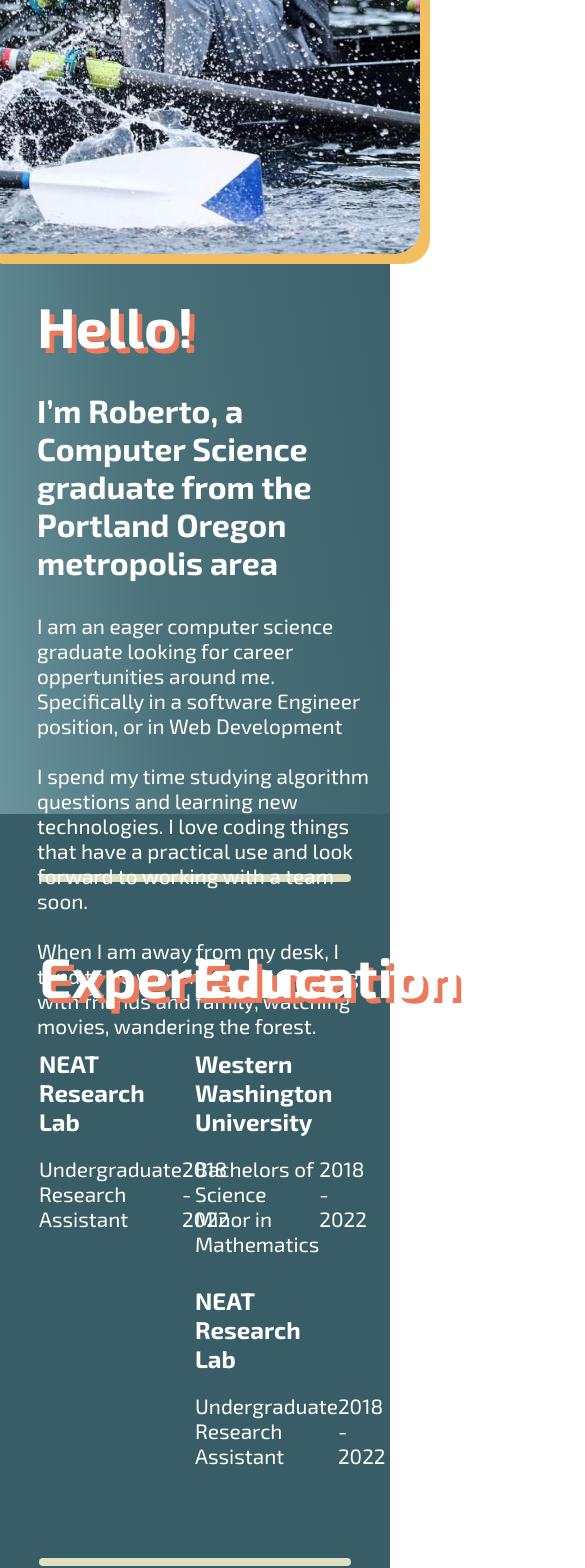
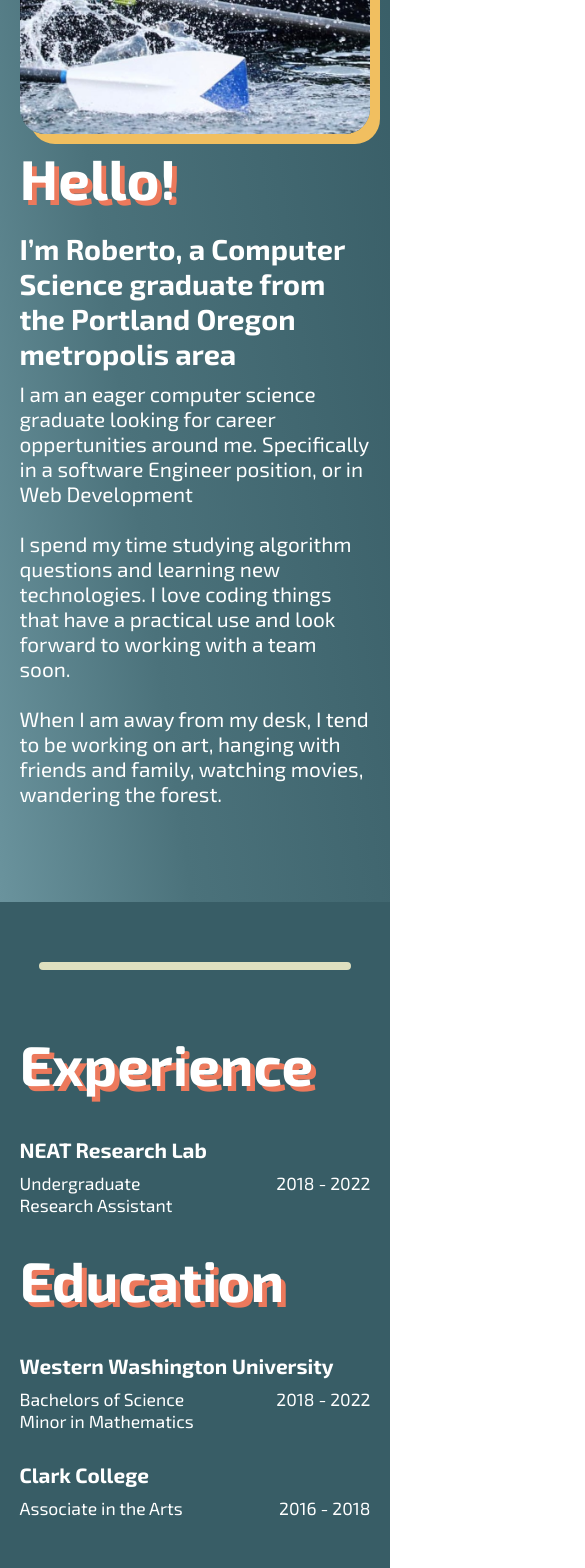
Before and after one commit to kneetoe/robertoepalma.com, a Next.js app: page /about in a window 390 px wide. Shown: the part 300-1868 px from the top of the page, 585 px wide, since content can reach past the window. Built offline with nearby package versions, Linux system fonts and the light colour scheme.

Commit message:
about page optimized for mobile

```diff
--- a/pages/about.js
+++ b/pages/about.js
@@ -72,13 +72,13 @@ const about = () => {
                     </div>
                 </div>
 
-                <span>NEAT Research Lab</span>
+                <span>Clark College</span>
                 <div className= {aboutStyle.major_date}>
                     <div className = {aboutStyle.major}>
-                        Undergraduate Research Assistant
+                    Associate in the Arts
                     </div>
                     <div className = {aboutStyle.job_date}>
-                        2018 - 2022
+                        2016 - 2018
                     </div>
                 </div>
             </div>
@@ -100,7 +100,7 @@ const about = () => {
 
                 <img src='/images/pageDiagram.png'></img>
 
-                <div className={treeStyle.tree}>
+                <div className={treeStyle.tree + " " + aboutStyle.treeList}>
                     <ul>
                         <li>
                             <a href="#">App.js</a>
@@ -165,6 +165,10 @@ const about = () => {
 
             </div>
 
+            <p className={aboutStyle.mobile}>
+                To view this diagram in access this page on a non-mobile device.
+            </p>
+
             <p>This website was built using the Next.js which is a React Framework that is
                 rising in popularity. Learn about some of the components that I used on each
                  website</p>
--- a/styles/About.module.scss
+++ b/styles/About.module.scss
@@ -79,6 +79,7 @@
         border: 4px solid #DFE0C0;
         border-radius: 25px;
         margin: 60px auto;
+        background-color: #DFE0C0;
 
 
     }
@@ -189,6 +190,7 @@
 
 @media screen and (max-width:1280px) {
     .pageBody {
+        overflow: hidden;
         .tBlock {
             .tContainer {
                 padding-top: 100px;
@@ -203,6 +205,59 @@
 
             }
         }
+
+        .experience_education {
+            max-width: 500px;
+            width: auto;
+
+            flex-direction: column;
+
+
+            span {
+                font-size: 1.3rem;
+            }
+
+
+
+            .experience {
+                padding:0;
+                width: 100%;
+                font-size: 1.1rem;
+
+                .edBody {
+
+                    .position_date {
+                        margin:0;
+                        margin-top: 10px;
+                        margin-bottom: 30px;
+
+                         .job_position {
+                            width: 50%;
+                        }
+
+
+                    }
+
+
+                }
+            }
+
+            .education {
+                padding:0;
+                width: 100%;
+                font-size: 1.1rem;
+
+                .exBody {
+                    .major_date {
+                        margin:0;
+                        margin-top: 10px;
+                        margin-bottom: 30px;
+
+                    }
+
+                }
+            }
+        }
     }
 
 
@@ -211,30 +266,93 @@
 
 @media screen and (max-width:958px) {
     .pageBody {
+
         .tBlock {
+            height: auto;
             .tContainer {
                 flex-direction: column;
-                padding-top: 40px;
+                padding-top: 20px;
 
                 max-width: auto;
                 width: 90%;
                 justify-content: flex-start;
 
                 img {
-                    height: 450px;
+                    height: 350px;
                     border-radius: 25px;
                     box-shadow: 10px 10px 0px #F1BF60;
                 }
-                h2 {
-                    margin-top: 10px;
+
+
+                p {
+                    margin: 0;
+                }
+                .tText {
+                    margin: 0;
+                    .subtitle {
+                        font-size: 1.8rem;
+                        margin-bottom: 10px;
+
+                    }
+
+                    h1 {
+                        margin-top: 10px;
+                    }
                 }
 
             }
+        }
+        .experience_education {
+            max-width: 90%;
+        }
+
+        .aboutWeb {
+
+            h1 {
+                width: 90%;
+
+            }
+
+
+
+            .tree {
+                width: 95%;
+                margin-bottom: 10px;
+
+
+                .treeList {
+                    display: none;
+                }
+
+                img {
+                    display: block;
+                    border-radius: 25px;
+                }
+
+                .credit {
+                    font-size: 1rem;
+                }
+
+            }
+
+            .mobile {
+                font-size: 1.2rem;
+                text-align: center;
+                padding-bottom: 20px;
+                font-style: italic;
+            }
+            P {
+                width: 90%;
+                font-size: 1.3rem;
+                text-align: start;
+            }
+
         }
     }
 
 
 }
+
 
 @keyframes slidein {
     from {
```
